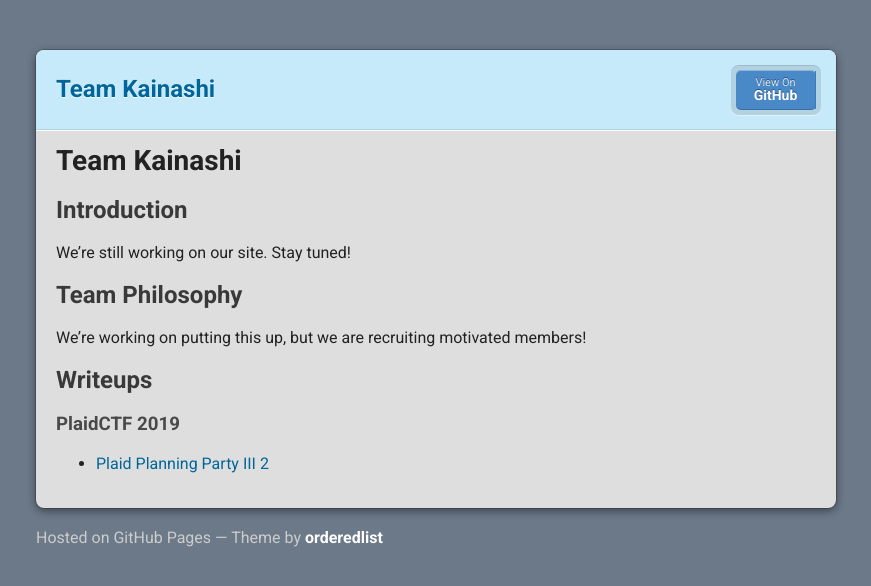
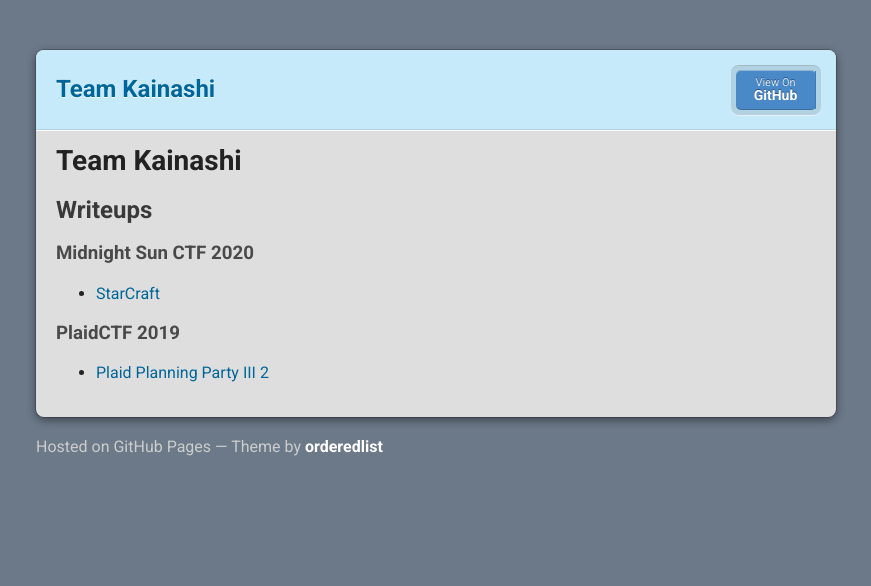
Before and after one commit to kainashi/kainashi.github.io, a Jekyll site: the page built from index.md, in a window 1280 px wide. Shown: the top 586 px of the page, without its empty margins (204-1075 px from the left). Built offline with Jekyll 4.4.1, drawn with Linux system fonts in a browser that asks for light colours; nearby versions of some CDN libraries; our own code applies the rules of GitHub Pages for plain Markdown files; the repository's description, which GitHub fills in, is left out.

Commit message:
Add starcraft writeup.

```diff
--- a/index.md
+++ b/index.md
@@ -1,14 +1,10 @@
 # Team Kainashi
 
-## Introduction
+## Writeups
 
-We're still working on our site. Stay tuned!
+### Midnight Sun CTF 2020
 
-## Team Philosophy
-
-We're working on putting this up, but we are recruiting motivated members!
-
-## Writeups
+* [StarCraft](midnightsun2020/starcraft.md)
 
 ### PlaidCTF 2019
 
```
Also changed, not shown: midnightsun2020/starcraft.md (added, +91 -0 lines), midnightsun2020/0xc5dd0-original.png (added), midnightsun2020/0xc5dd0-patched.png (added), midnightsun2020/indirect-call.png (added), midnightsun2020/trigger-editor-text.png (added), midnightsun2020/trigger-editor.png (added).
